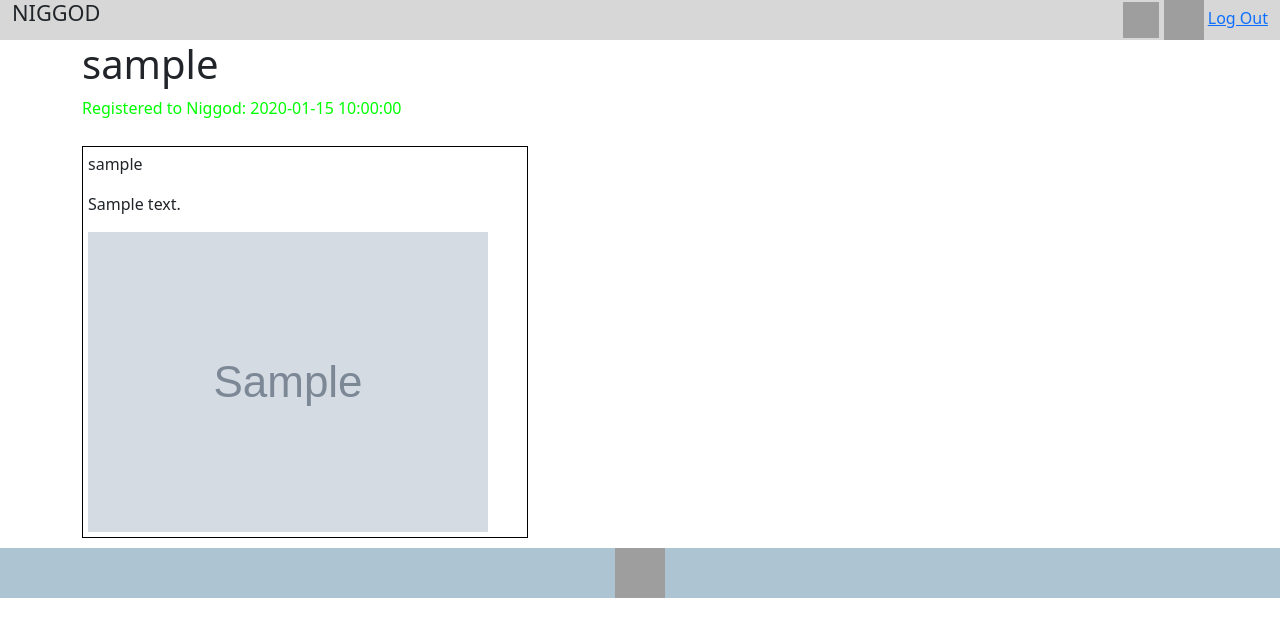
After one commit to CutoNaito/Niggod, a PHP site: page /profile.php in a window 1280 px wide. The commit adds this page. Shown: the top 637 px of the page. Run offline with PHP 8.4, Linux system fonts and the light colour scheme; the visitor is signed in with stand-in values (Sample User, id 1); tables that the repository leaves empty or names only in its code hold one stand-in row (values such as "Sample post"); grey boxes marked "Sample" are stand-in pictures; grey boxes are pictures that could not be loaded.

Commit message:
added profile page

```diff
--- a/css/styles.css
+++ b/css/styles.css
@@ -49,3 +49,17 @@ div.bg-danger div.card{
 #post-submit{
     margin: 8px;
 }
+#profile-register{
+    color: #00ff00;
+}
+#post-fieldset{
+    border: 1px solid black;
+    padding: 5px;
+    width: 40%;
+    text-align: left;
+    margin-top: 10px;
+    margin-bottom: 10px;
+}
+.post-select{
+    text-align: center;
+}
--- /dev/null
+++ b/css/welcome.css
@@ -0,0 +1,4 @@
+#log-welcome{
+    font-size: large;
+    background-color: blue;
+}
--- /dev/null
+++ b/profile.php
@@ -0,0 +1,101 @@
+<?php
+session_start();
+
+if (!isset($_SESSION["logged"]) || $_SESSION["logged"] !== true) {
+    header("location: welcome.php");
+    exit;
+}
+include("connection/config.php");
+$sql = "SELECT id, username, created_at FROM users WHERE id = ?";
+if ($stmt = $conn->prepare($sql)) {
+    $stmt->bind_param('i', $_SESSION["id"]);
+    if ($stmt->execute()) {
+        $stmt->bind_result($id, $username, $date);
+        $stmt->fetch();
+        $stmt->close();
+    }
+} else {
+    echo "Something went wrong, please try again later";
+}
+$sql = "SELECT * FROM post WHERE user_id = ?";
+if ($stmt = $conn->prepare($sql)) {
+    $stmt->bind_param('i', $id);
+    if ($stmt->execute()) {
+        $result = $stmt->get_result();
+    }
+}
+
+?>
+<!DOCTYPE html>
+<html lang="en">
+<head>
+    <meta charset="utf-8">
+    <title>Profile - Niggod</title>
+    <link rel="stylesheet" href="css/styles.css">
+    <link href="https://cdn.jsdelivr.net/npm/bootstrap@5.1.3/dist/css/bootstrap.min.css" rel="stylesheet"
+          integrity="sha384-1BmE4kWBq78iYhFldvKuhfTAU6auU8tT94WrHftjDbrCEXSU1oBoqyl2QvZ6jIW3" crossorigin="anonymous">
+</head>
+<body>
+<header>
+    <div class="container-fluid" id="header_container">
+        <div class="row">
+            <div class="col-3" id="header_text">
+                <h1>NIGGOD</h1>
+            </div>
+            <div class="col-9" id="header_img">
+                <a href="index.php"> <img
+                            src="https://cdn.discordapp.com/attachments/943544446551752746/973269731534577694/unknown.png"
+                            alt="home" id="header_home_img"></a>
+                <a href="profile.php"> <img
+                            src="https://cdn.discordapp.com/attachments/943544446551752746/973272366648021052/unknown.png"
+                            alt="profile" id="header_profile_img"></a>
+                <a href="user/logout.php" id="login-button">Log Out</a>
+            </div>
+        </div>
+    </div>
+</header>
+<main>
+    <div class="container">
+        <div class="row">
+            <div class="col">
+                <h1><?php echo $username ?></h1>
+                <p id="profile-register">Registered to Niggod: <?php echo $date ?></p>
+            </div>
+        </div>
+        <div class="row">
+            <div class="col">
+                <?php
+                if (!empty($result)) {
+                    if ($result->num_rows > 0) {
+                        while ($row = $result->fetch_assoc()) {
+
+                            ?>
+                            <fieldset id="post-fieldset">
+                                <p><?php echo $username ?></p>
+                                <p><?php echo $row["text_content"] ?></p>
+                                <img src=<?php echo $row["image_content"] ?>>
+                            </fieldset>
+                            <?php
+                        }
+                    } else {
+                        echo "0 results";
+                    }
+                }
+                ?>
+            </div>
+        </div>
+    </div>
+</main>
+<footer>
+    <div class="container">
+        <div class="row">
+            <div class="col" id="footer_links">
+                <a href="https://discord.gg/qAtGbg4jfp"> <img id="discordLogo"
+                                                              src="https://cdn.discordapp.com/attachments/943544446551752746/973245509173145610/unknown.png"
+                                                              alt="discord" style="width: 50px; height: 50px"></a>
+            </div>
+        </div>
+    </div>
+</footer>
+</body>
+</html>
--- a/user/logout.php
+++ b/user/logout.php
@@ -2,6 +2,6 @@
 session_start();
 $_SESSION = array();
 session_destroy();
-header("location: login.php");
+header("location: ../welcome.php");
 exit;
 ?>
--- a/user/signup.php
+++ b/user/signup.php
@@ -53,7 +53,7 @@ if($_SERVER["REQUEST_METHOD"] == "POST"){
 <html lang="en">
 <head>
     <meta charset="utf-8">
-    <title>Log In - Niggod</title>
+    <title>Sign Up - Niggod</title>
     <link rel="stylesheet" href="../css/styles.css">
     <link href="https://cdn.jsdelivr.net/npm/bootstrap@5.1.3/dist/css/bootstrap.min.css" rel="stylesheet"
           integrity="sha384-1BmE4kWBq78iYhFldvKuhfTAU6auU8tT94WrHftjDbrCEXSU1oBoqyl2QvZ6jIW3" crossorigin="anonymous">
```
Also changed, not shown: index.php (+35 -3 lines), welcome.php (added, +34 -0 lines).
